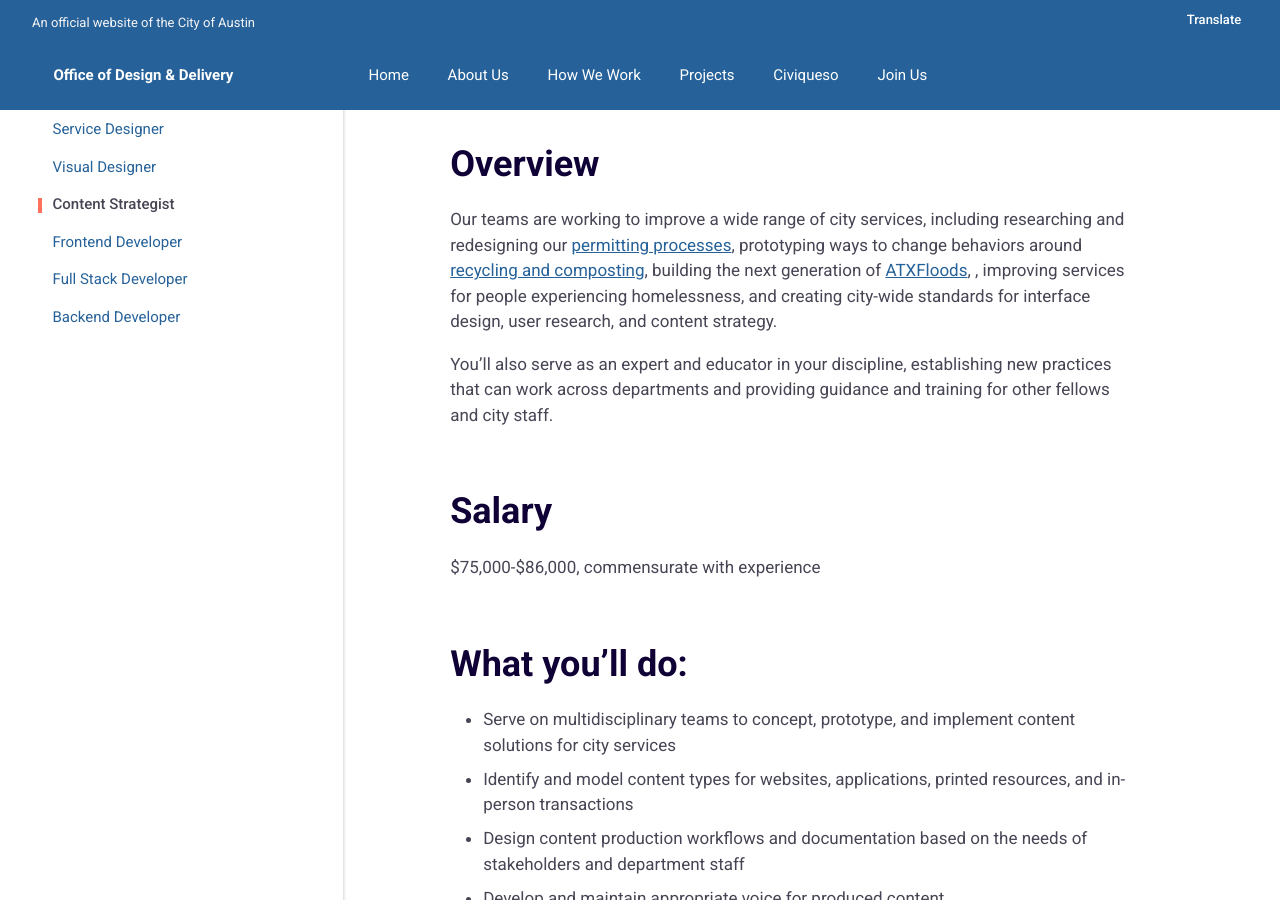
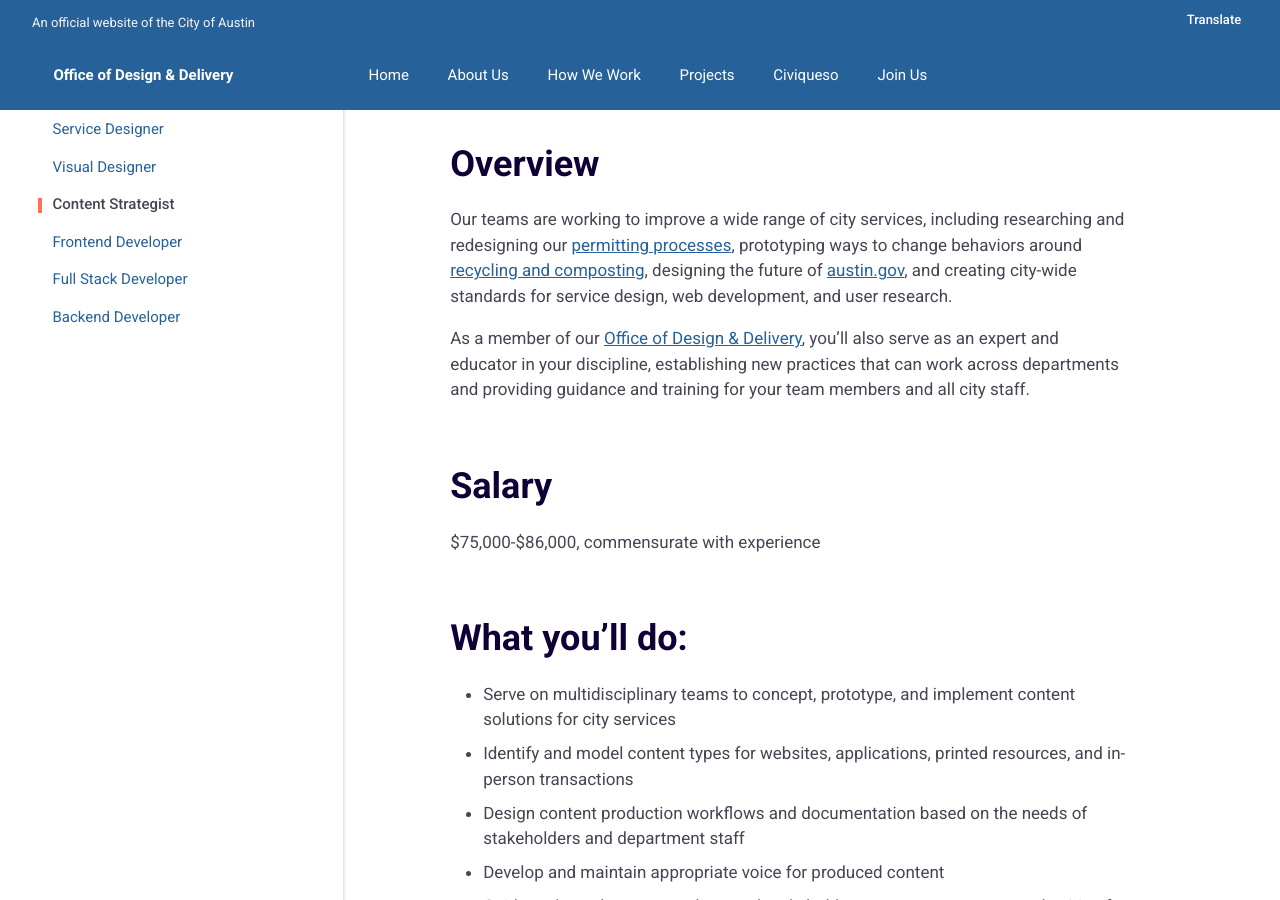
Before and after one commit to opensavannah/ProjectResilience, a Jekyll site: the page built from _jobs/positions/content-strategist.md, in a window 1280 px wide and 900 px high, scrolled down 352 px. Built offline with Jekyll 4.4.1, drawn with Linux system fonts in a browser that asks for light colours.

Commit message:
update overview

```diff
--- a/_jobs/positions/content-strategist.md
+++ b/_jobs/positions/content-strategist.md
@@ -7,9 +7,10 @@ lede_markdown: We’re looking for a senior content strategist to serve on multi
 
 ---
 ## Overview
-Our teams are working to improve a wide range of city services, including researching and redesigning our [permitting processes](http://www.austintexas.gov/department/development-services), prototyping ways to change behaviors around [recycling and composting](http://www.austintexas.gov/department/austin-resource-recovery), building the next generation of [ATXFloods](https://www.atxfloods.com), , improving services for people experiencing homelessness, and creating city-wide standards for interface design, user research, and content strategy.
+Our teams are working to improve a wide range of city services, including researching and redesigning our [permitting processes](http://permittingatx.com/), prototyping ways to change behaviors around [recycling and composting](http://projects.austintexas.io/projects/vision-zero-waste/about/overview/), designing the future of [austin.gov](http://alpha.austin.gov/), and creating city-wide standards for service design, web development, and user research.
 
-You’ll also serve as an expert and educator in your discipline, establishing new practices that can work across departments and providing guidance and training for other fellows and city staff.
+As a member of our [Office of Design & Delivery](http://odd.austintexas.io/), you'll also serve as an expert and educator in your discipline, establishing new practices that can work across departments and providing guidance and training for your team members and all city staff.
+
 
 ## Salary
 
```
